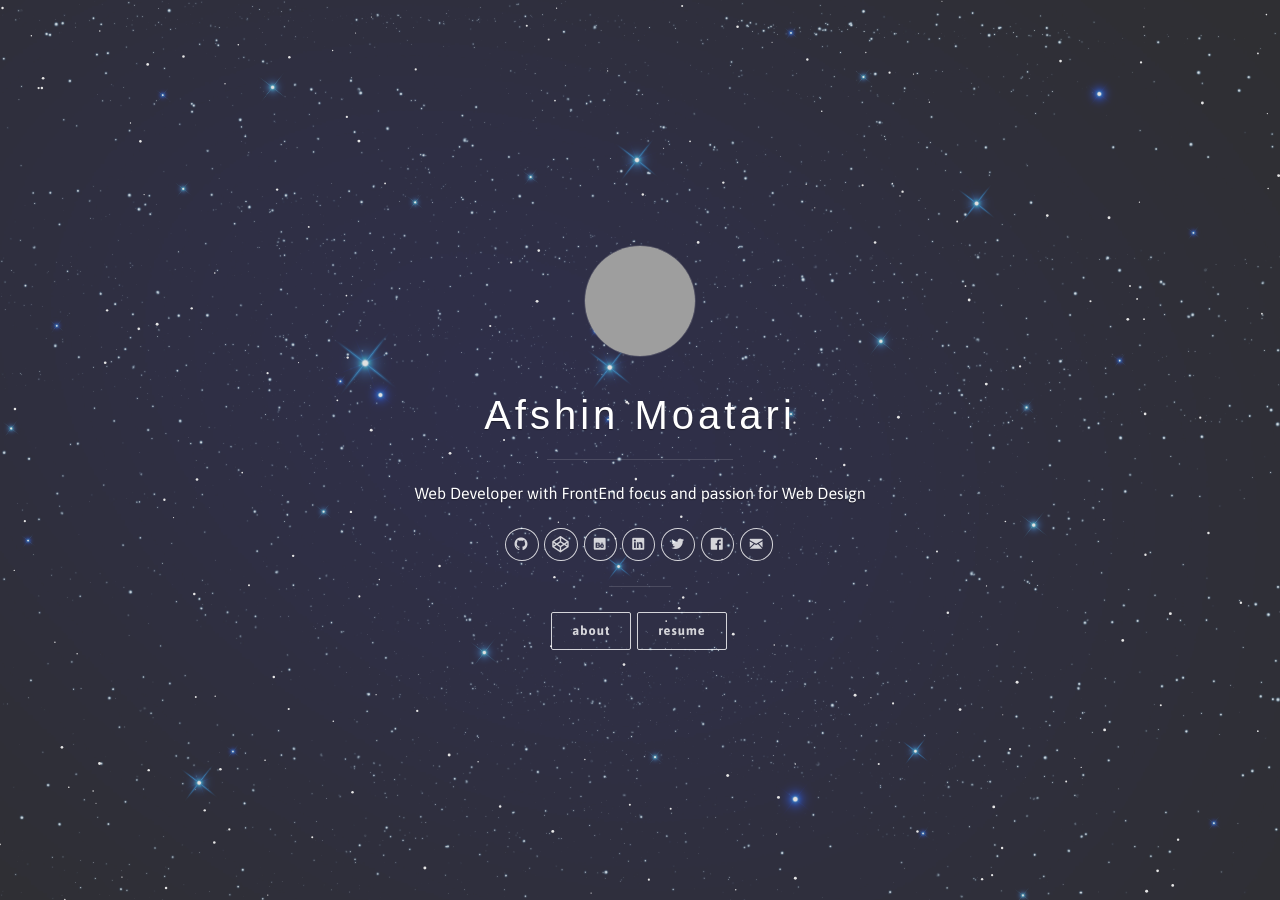
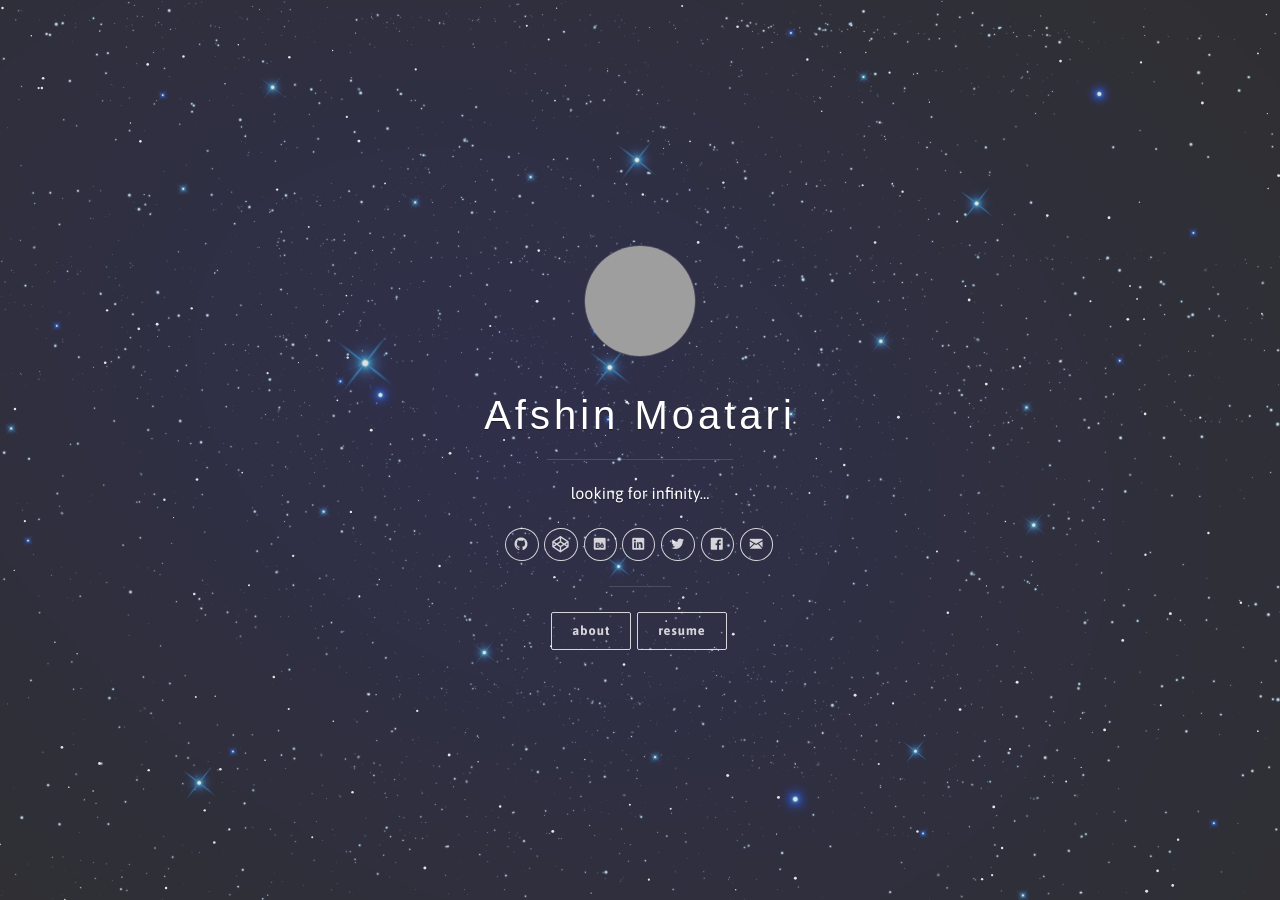
Before and after one commit to AfshinMoatari/afshinmoatari.github.io, a Jekyll site: the page built from index.html, in a window 1280 px wide. Built offline with Jekyll 4.4.1, drawn with Linux system fonts in a browser that asks for light colours; nearby versions of some CDN libraries; some web fonts are replaced; the list of posts is cut into pages by our own code; some of the changed lines change nothing that is shown; grey boxes are pictures that could not be loaded.

Commit message:
update content

```diff
--- a/_config.yml
+++ b/_config.yml
@@ -1,6 +1,6 @@
 # Site settings
 title: Afshin Moatari
-description: 'Web Developer with FrontEnd focus and passion for Web Design'
+description: 'looking  for infinity...'
 url: 'afshinmoatari.me'
 baseurl: '/'
 google_analytics: 'UA-30334661-2'
--- a/_includes/header.html
+++ b/_includes/header.html
@@ -169,15 +169,15 @@
             <div class="content-text">
               <ul>
                 <li>Address</li>
-                <li>Sygehusvej 27c, 1, 3</li>
+                <li>Buen 8, st, -13</li>
               </ul>
               <ul>
                 <li>Postal Code</li>
-                <li>4600</li>
+                <li>6000</li>
               </ul>
               <ul>
                 <li>City</li>
-                <li>Køge, Denmark</li>
+                <li>Kolding, Denmark</li>
               </ul>
             </div>
           </div>
@@ -189,6 +189,10 @@
               Education
             </div>
             <div class="content-text work-listing education-listing">
+              <p class="heading">Syddansk Universitet - SDU, Denmark</p>
+              <p class="date">2018 till Now</p>
+              <p class="highlight">MSc in IT – Web Communication Design
+              </p><br>
               <p class="heading">Erhvervsakademi Sjælland, Denmark</p>
               <p class="date">2015 till 2017</p>
               <p class="highlight">Bachelor of Web Development </p><br>
@@ -234,6 +238,25 @@
             </div>
           </div>
         </section>
+        <section class="content">
+          <div class="row">
+            <div class="content-cat big-text">
+              Copenhagen School of Entrepreneurship
+              <p>cse.cbs.dk</p>
+              <p>2017-09-02 till</p>
+              <p>2017-12-20</p>
+            </div>
+            <div class="content-text work-listing">
+              <p>Copenhagen School of Entrepreneurship is Copenhagen
+                Business School entrepreneurial incubator, where more than 100
+                startups with students from all universities do their daily work.
+              </p>
+              <p class="highlight">Front-end Programming(web)
+              </p>
+              <p class="highlight">Theme development</p>
+            </div>
+          </div>
+        </section>
 
         <section class="content">
           <div class="row">
@@ -268,6 +291,7 @@
                   <p class="highlight">MongoDB</p>
                   <p class="highlight">MySQL</p>
                   <p class="highlight">Node.js</p>
+                  <p class="highlight">Gulp.js</p>
                 </li>
               </ul>
               <ul>
--- a/css/style.css
+++ b/css/style.css
@@ -1830,10 +1830,6 @@
   transition: all 0.5s;
 }
 
-.cover-navigation--primary .navigation__item a:hover {
-  border: 1.5px solid #fff;
-}
-
 .cover-navigation--primary .navigation__item a::before,
 .cover-navigation--primary .navigation__item a::after {
   width: 100%;
@@ -1858,11 +1854,6 @@
   border-top: 1px solid #FFF;
   border-right: 1px solid #FFF;
   -webkit-transform-origin: 100% 0%;
-}
-
-.cover-navigation--primary .navigation__item a:hover::before,
-.cover-navigation--primary .navigation__item a:hover::after {
-  -webkit-transform: scale(1);
 }
 
 .navigation--social .navigation__item a::after {
--- a/index.html
+++ b/index.html
@@ -6,7 +6,11 @@
   <ol class="about-list">
     <li>
       <h2 class="post-list__post-title post-title">About Myself</h2>
-      <p class="excerpt">Greetings! My name is Afshin, I was born and raised in Iran. I went to university to study Civil engineering after graduating from high school, but after a couple of years, I found myself uninterested in that subject so I decided to start new and moved to Denmark in 2012 in order to pursue education and follow my passion and living here since then.</br></br>I am a web developer with skills in both server and client side programming and after completing my bachelor's degree in web development I found interest in front-end technologies and interactive design.</br></br>I enjoy designing and creating websites with a beautiful and user-friendly interface. and I pride myself on being a professional who can be counted on to meet deadlines and communicate well throughout the process. You can check out some of my projects I have done for clients in my old <a href="https://sites.google.com/site/afshinmoatari/" class="link" target="_blank">Portfolio</a> and on my <a href="https://github.com/AfshinMoatari" class="link" target="_blank">Github</a> page.
+      <p class="excerpt">Greetings! My name is Afshin, I was born and raised in Iran. I went to university to study Civil engineering after graduating from high school, but after a couple of years, I found myself uninterested in that subject so I
+        decided to start new and moved to Denmark in 2012 in order to pursue education and follow my passion and living here since then.</br></br>I am a web developer with skills in both server and client side programming and after completing my
+        bachelor's degree in web development I found interest in front-end technologies and interactive design.</br></br>I enjoy designing and creating websites with a beautiful and user-friendly interface. and I pride myself on being a professional
+        who can be counted on to meet deadlines and communicate well throughout the process. You can check out some of my projects I have done for clients in my old <a href="https://sites.google.com/site/afshinmoatari/" class="link" target="_blank">Portfolio</a>
+        and on my <a href="https://github.com/AfshinMoatari" class="link" target="_blank">Github</a> page.
         <hr class="post-list__divider">
     </li>
     <li>
@@ -14,21 +18,32 @@
       <p class="excerpt">{{ page.education }}</p>
       <div class="education-container">
         <div class="educationset">
-          <h6>Bachelor's degree,<br/> Web Development</h6>
-          <p>Erhvervsakademi Sjælland (Denmark)</p>
-          <p>In Web Development I learned how to undertake the design and construction of web applications of all sizes. and working creatively with coding, creating realistic projects while improving the development and programming skills to a professional level.</p>
+          <h6>Master of Science (MSc),<br /> Information Technology - IT, Communication and Organisation</h6>
+          <p>SDU - University of Southern Denmark (Kolding, Denmark)</p>
+          <p>This MSc is a multi-disciplinary graduate programme that combines IT, communication and organization. The programme emphasizes the interaction between humans and information technology and combines research-based knowledge with
+            challenges from practice.<br />
+            The overall focus of the programme is on the opportunities and challenges of working with the web in relation to knowledge management and communication.</p>
         </div>
         <div class="educationset">
-          <h6>Academy Profession (AP) degree,<br/> Multimedia Design and Communication</h6>
-          <p>Erhvervsakademi Sjælland (Denmark)</p>
-          <p>The multimedia design programme was built on four core areas: Design and visualisation, interaction development, communication and presentation and the business. this program provided me with input for designing web portals, mobile services, digital communication and games in addition to digital video, 3D and front end programming.</p>
+          <h6>Bachelor's degree,<br /> Web Development</h6>
+          <p>Erhvervsakademi Sjælland (Roskilde, Denmark)</p>
+          <p>In Web Development I learned how to undertake the design and construction of web applications of all sizes. and working creatively with coding, creating realistic projects while improving the development and programming skills to a
+            professional level.</p>
+        </div>
+        <div class="educationset">
+          <h6>Academy Profession (AP) degree,<br /> Multimedia Design and Communication</h6>
+          <p>Erhvervsakademi Sjælland (Køge, Denmark)</p>
+          <p>The multimedia design programme was built on four core areas: Design and visualisation, interaction development, communication and presentation and the business. this program provided me with input for designing web portals, mobile
+            services, digital communication and games in addition to digital video, 3D and front end programming.</p>
         </div>
       </div>
       <hr class="post-list__divider">
     </li>
     <li>
       <h2 class="post-list__post-title post-title">My Skills</h2>
-      <p class="excerpt">During my study in AP and Bachelor's programs, I have learned different languages to use for the web and mobile projects. I am also a constant learner and learning new tools, languages, and technologies depend on project requirements. I use Teamtreehouse as the main source for learning. You can visit my <a href="https://teamtreehouse.com/afshinmoatari" class="link" target="_blank">Profile</a> if you are interested in my progress.<br>My current language proficiencies are:</p>
+      <p class="excerpt">During my study in AP and Bachelor's programs, I have learned different languages to use for the web and mobile projects. I am also a constant learner and learning new tools, languages, and technologies depend on project
+        requirements. I use Teamtreehouse as the main source for learning. You can visit my <a href="https://teamtreehouse.com/afshinmoatari" class="link" target="_blank">Profile</a> if you are interested in my progress.<br>My current language
+        proficiencies are:</p>
       <div class="skills-container">
         <div class="skillset">
           <div class="skill-lockup">
```
Also changed, not shown: 5 other files. Lines whose indentation alone changed are shown as unchanged.
